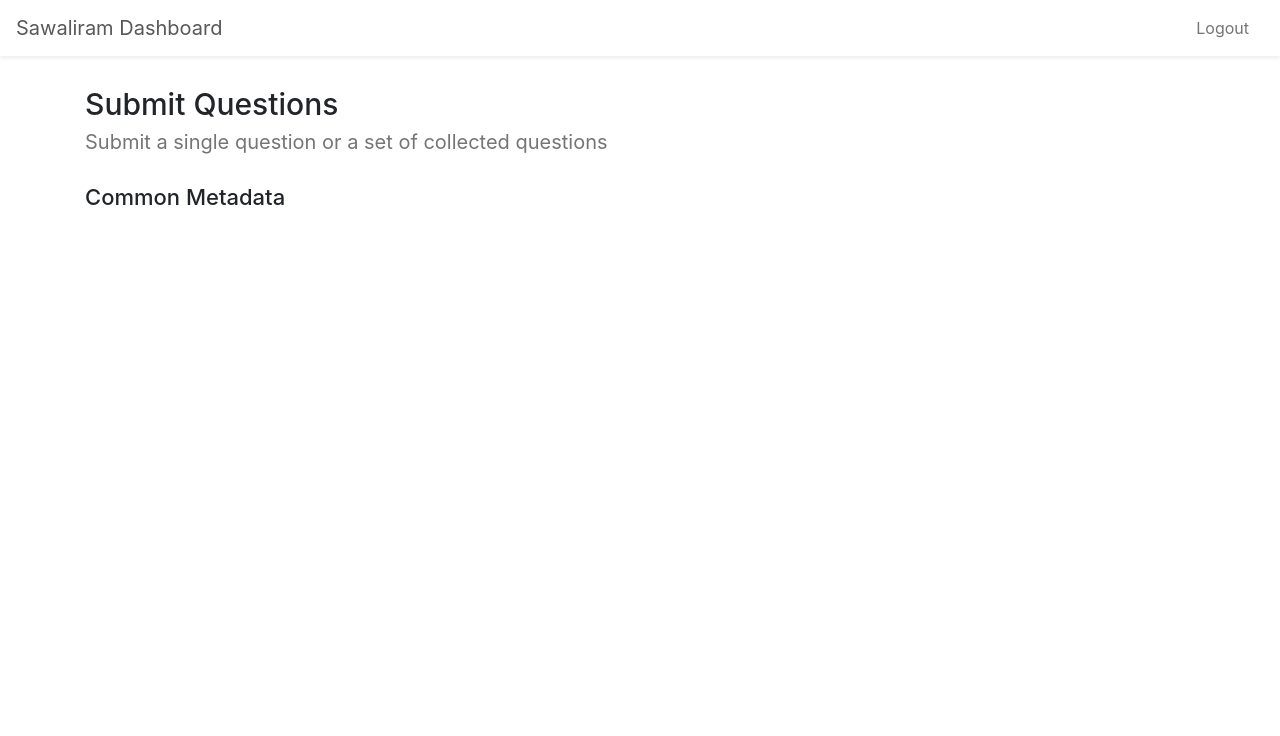
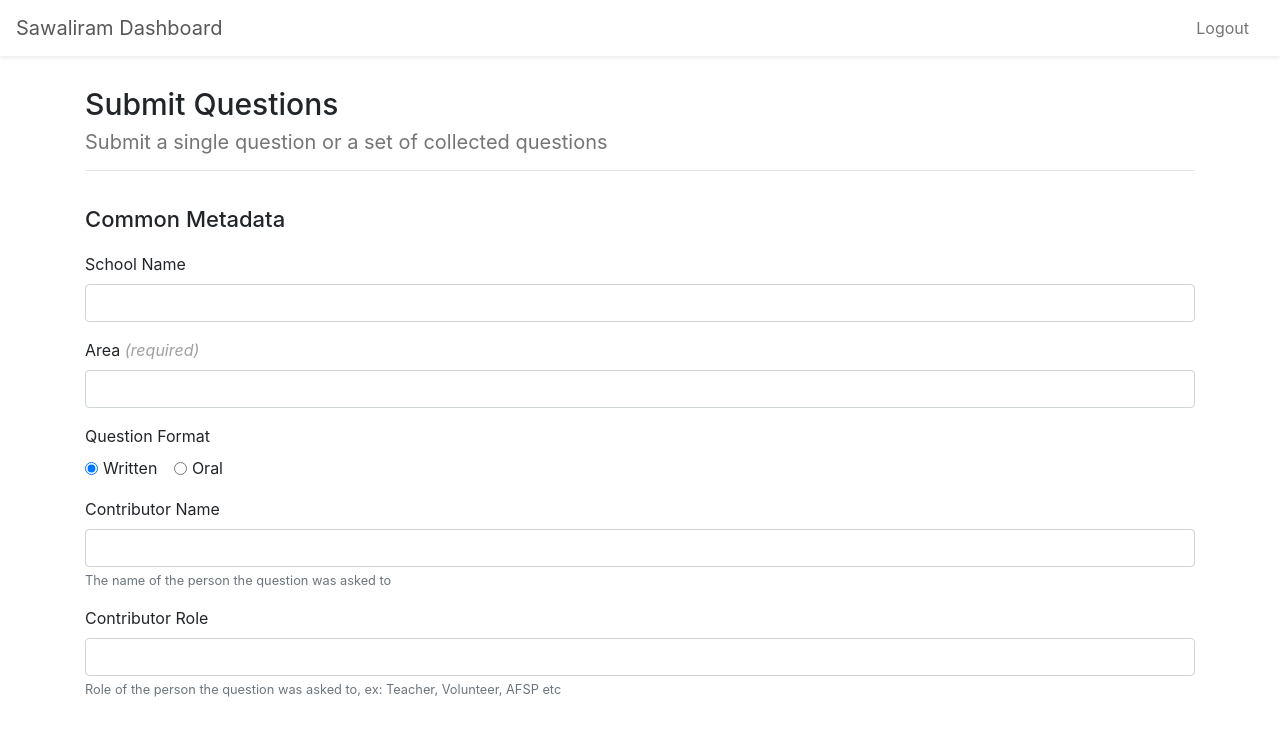
Before and after one commit to sawaliram/sawaliram, a Django app: page /dashboard/submit-questions/ in a window 1280 px wide. Shown: the top 736 px of the page. Run offline with Django 3.2, Linux system fonts and the light colour scheme; some libraries are stand-ins or nearby versions.

Commit message:
Template structure and styling changes

```diff
--- a/dashboard/static/css/style.css
+++ b/dashboard/static/css/style.css
@@ -66,11 +66,20 @@
     font-size: 20px;
     font-weight: normal;
     color: #757575;
-    margin-bottom: 30px;
+}
+
+.task-hr {
+    margin-bottom: 35px;
 }
 
 h3.task-section-heading {
     font-size: 22px;
+    margin-bottom: 20px;
 }
 
 /* submit-questions */
+
+.required-field-text {
+    color: #a0a0a0;
+    font-style: italic;
+}
--- a/dashboard/templates/dashboard/home.html
+++ b/dashboard/templates/dashboard/home.html
@@ -11,7 +11,7 @@
 
 <div class="row tasks-list">
     <div class="col-4">
-        <a href="{% url 'dashboard:dashboard_action' 'submit-questions' %}" class="task-card">
+        <a href="{% url 'dashboard:dashboard_page' 'submit-questions' %}" class="task-card">
             <img src="{% static 'task_icons/submit_questions.png' %}" alt="Submit Questions">
             <h3>Submit Questions</h3>
             <p>Submit questions collected from schools or events</p>
--- a/dashboard/templates/dashboard/submit-questions.html
+++ b/dashboard/templates/dashboard/submit-questions.html
@@ -9,7 +9,47 @@
 
 <h2 class="task-sub-heading">Submit a single question or a set of collected questions</h2>
 
-<h3 class="task-section-heading">Common Metadata</h3>
+<hr class="task-hr">
 
+<form action="{% url 'dashboard:dashboard_action' 'save-questions' %}" method="POST">
+    {% csrf_token %}
+
+    <h3 class="task-section-heading">Common Metadata</h3>
+
+    <div class="form-group">
+        <label for="schoolName">School Name</label>
+        <input type="text" class="form-control" name="school-name" id="schoolName">
+    </div>
+
+    <div class="form-group">
+        <label for="area">Area <span class="required-field-text">(required)</span></label>
+        <input type="text" class="form-control" name="area" id="area">
+    </div>
+
+    <div class="form-group">
+        <label>Question Format</label><br>
+        <div class="form-check form-check-inline">
+            <input class="form-check-input" type="radio" name="question-form" id="questionFormWritten" value="written" checked>
+            <label class="form-check-label" for="questionFormWritten">Written</label>
+        </div>
+        <div class="form-check form-check-inline">
+            <input class="form-check-input" type="radio" name="question-form" id="questionFormOral" value="oral">
+            <label class="form-check-label" for="questionFormOral">Oral</label>
+        </div>
+    </div>
+
+    <div class="form-group">
+        <label for="area">Contributor Name</label>
+        <input type="text" class="form-control" name="area" id="area">
+        <small class="form-text text-muted">The name of the person the question was asked to</small>
+    </div>
+
+    <div class="form-group">
+        <label for="area">Contributor Role</label>
+        <input type="text" class="form-control" name="area" id="area">
+        <small class="form-text text-muted">Role of the person the question was asked to, ex: Teacher, Volunteer, AFSP etc</small>
+    </div>
+
+</form>
 
 {% endblock %}
--- a/dashboard/urls.py
+++ b/dashboard/urls.py
@@ -12,5 +12,8 @@
     path('login/', views.dashboard_login, name='dashboard_login'),
 
     # ex: /dashboard/submit-questions/
-    path('<slug:action>/', views.dashboard_action, name='dashboard_action'),
+    path('<slug:page>/', views.dashboard_page, name='dashboard_page'),
+
+    # ex: /dashboard/action/save-questions/
+    path('action/<slug:action>', views.dashboard_action, name='dashboard_action'),
 ]
--- a/dashboard/views.py
+++ b/dashboard/views.py
@@ -9,6 +9,13 @@
 def dashboard_login(request):
     return HttpResponse("Dashboard Login")
 
+def dashboard_page(request, page):
+    context = {}
+    return render(request, 'dashboard/' + page + '.html', context)
+
 def dashboard_action(request, action):
-    context = {}
-    return render(request, 'dashboard/' + action + '.html', context)
+    if action == 'save-questions':
+        save_questions(request)
+
+def save_questions(request):
+    return None
```
